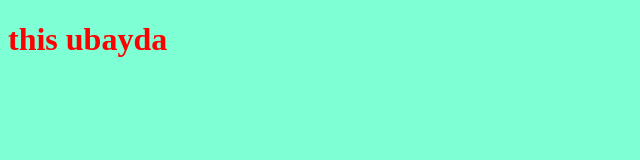
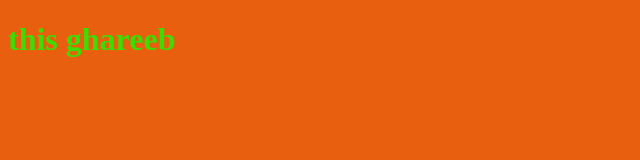
Before and after one commit to abdelrahmanj/myproject, a plain HTML site: page index.html in a window 1280 px wide. Shown: the whole page, without its empty margins (0-640 px from the left). Drawn offline with Linux system fonts and the light colour scheme.

Commit message:
last changed

```diff
--- a/index.html
+++ b/index.html
@@ -8,7 +8,7 @@
     <link rel="stylesheet" href="style.css">
 </head>
 <body>
-    <h1>this ubayda</h1>
+    <h1>this ghareeb</h1>
     <script src="app.js"></script>
 </body>
 </html>
--- a/style.css
+++ b/style.css
@@ -1,6 +1,6 @@
 h1 {
-    color: red;
+    color: rgba(21, 250, 0, 0.809);
 }
 body {
-    background-color: aquamarine;
+    background-color: rgba(231, 85, 0, 0.937);
 }
```
